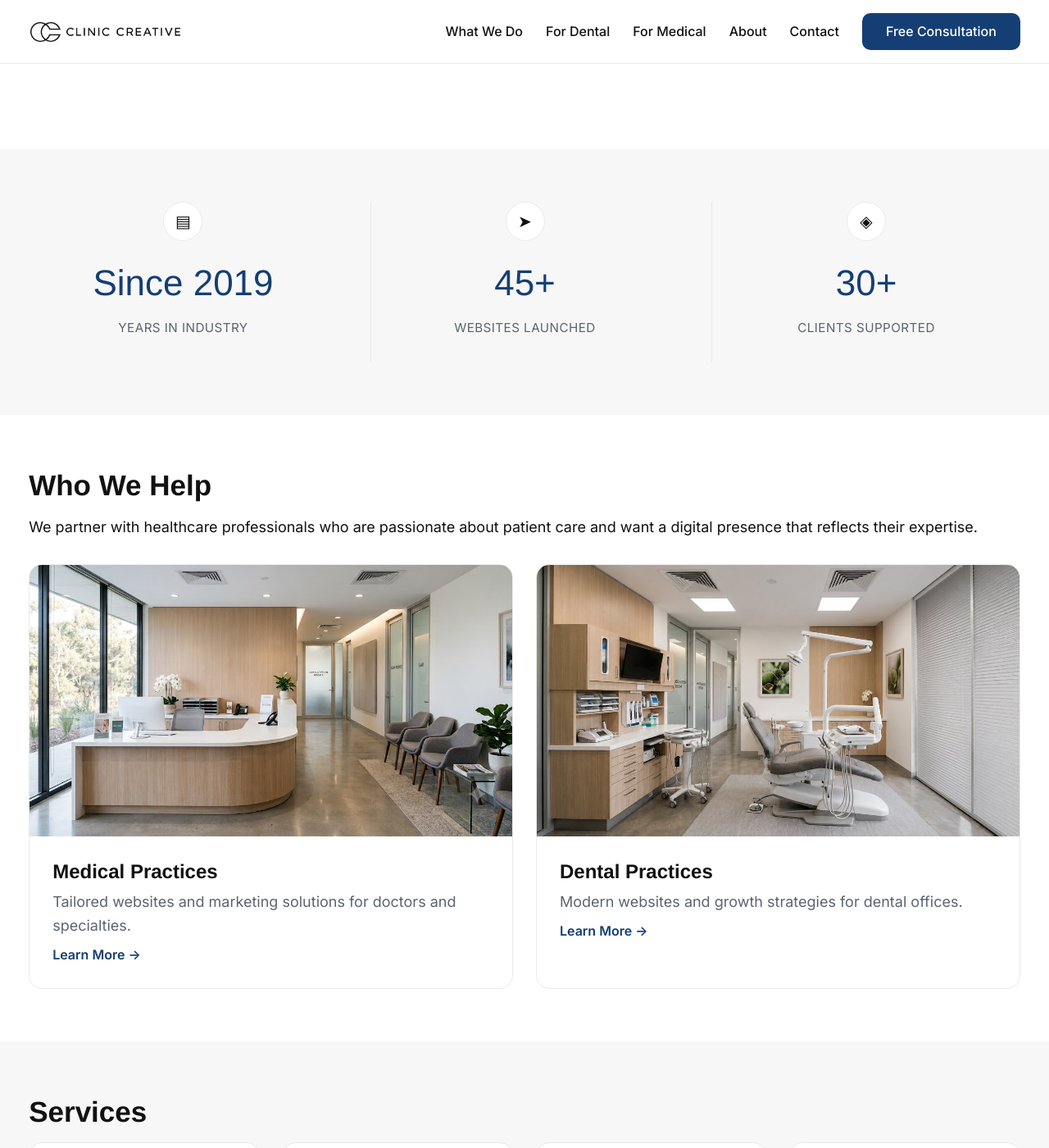
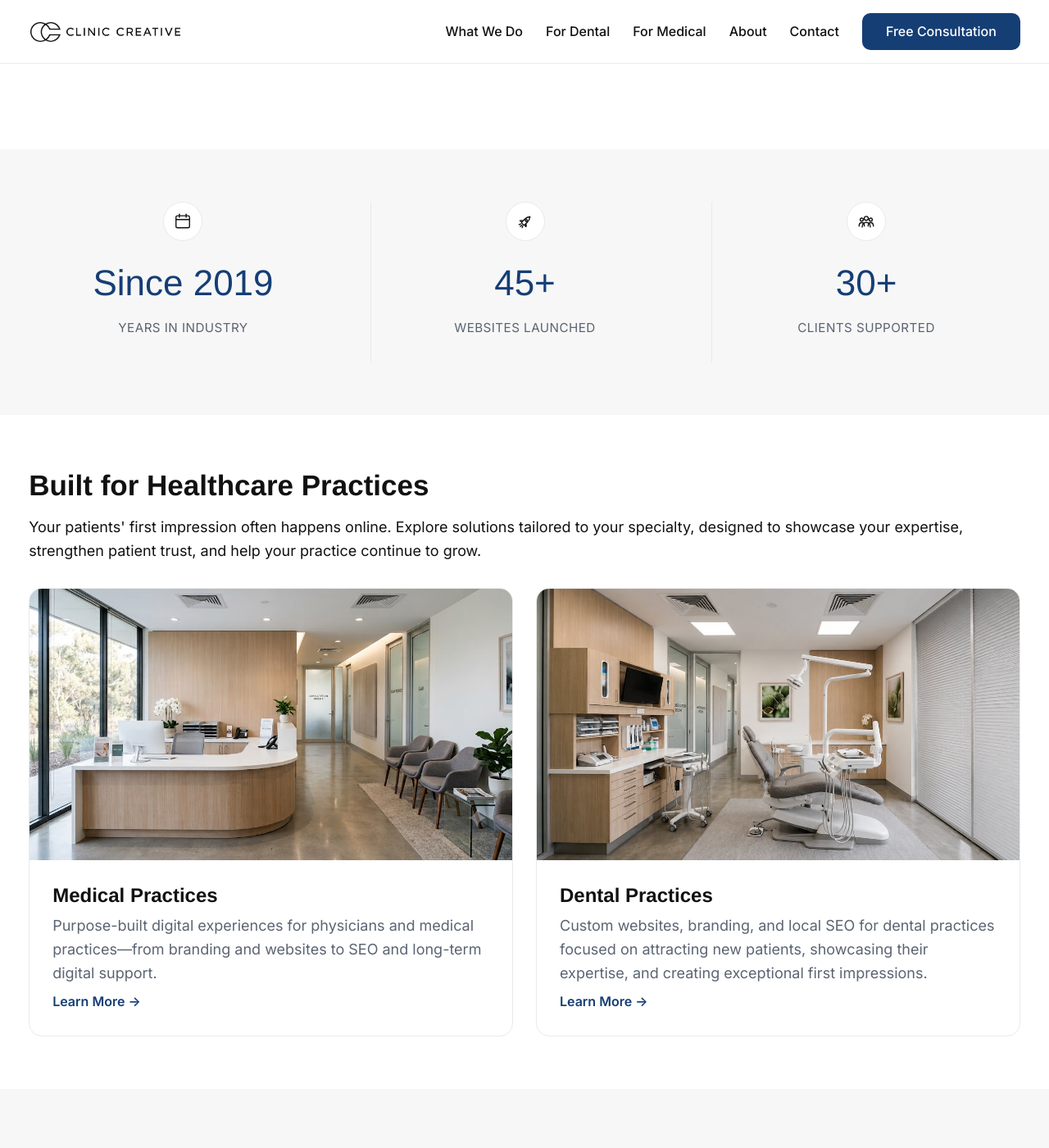
Before and after one commit to brendaboudaie/clinic-creative, a Jekyll site: the page built from index.md, in a window 1280 px wide and 1400 px high, scrolled down 640 px. Shown: the whole window at 82% size. Built offline with Jekyll 4.4.1, drawn with Linux system fonts in a browser that asks for light colours.

Commit message:
Replace glyph icons with real inline-SVG line icons
- New _includes/icon.html: thin-line SVG icon set (calendar, rocket,
  people, edit, monitor, search, settings) replacing plain Unicode
  glyphs — needed once specific pictographs (a rocket, a group of
  people) were requested that text glyphs can't reliably depict
- stats.html and card.html now route their `icon` value through this
  partial, falling back to printing the raw value as text if it isn't
  one of the named icons (keeps any other existing glyph usage working)
- Homepage/About stats: calendar/rocket/people icons
- Services grid (site-wide via _data/services.yml): monitor, edit,
  search, and settings icons for Website Design, Logo & Branding, SEO,
  and Website Maintenance
- Homepage "Who We Help" section copy updated (new header/description
  and both card descriptions)

Co-Authored-By: Claude Sonnet 5 <noreply@anthropic.com>

```diff
--- a/_includes/card.html
+++ b/_includes/card.html
@@ -7,7 +7,9 @@
   Parameters:
     title             - card heading (required)
     text              - card body copy
-    icon              - optional short text/emoji shown above the title
+    icon              - optional icon shown above the title; either a name
+                        from _includes/icon.html (e.g. "monitor") or, for
+                        backward compatibility, a raw text/emoji glyph
     image             - optional image path; renders full-bleed across the
                         top of the card (photo-card style), used instead of icon
     image_alt         - alt text for `image` (defaults to "", i.e.
@@ -32,7 +34,7 @@
   {% endif %}
   <div class="card__body">
     {% if include.icon and has_media == nil %}
-    <span class="card__icon" aria-hidden="true">{{ include.icon }}</span>
+    <span class="card__icon" aria-hidden="true">{% include icon.html name=include.icon %}</span>
     {% endif %}
     {% if include.title %}<h3 class="card__title">{{ include.title }}</h3>{% endif %}
     {% if include.text %}<p class="card__text">{{ include.text }}</p>{% endif %}
--- /dev/null
+++ b/_includes/icon.html
@@ -0,0 +1,64 @@
+{% comment %}
+  _includes/icon.html
+  A small set of thin-line SVG icons (1.5px stroke, currentColor) matching
+  the brand's minimal icon style — used where a specific pictograph (not
+  just an abstract glyph) is needed, e.g. the "By the Numbers" stats.
+
+    {% include icon.html name="calendar" %}
+
+  Parameters:
+    name - one of: calendar, rocket, people, edit, monitor, search, settings
+{% endcomment %}
+{%- case include.name -%}
+{%- when "calendar" -%}
+<svg viewBox="0 0 24 24" fill="none" stroke="currentColor" stroke-width="1.5" stroke-linecap="round" stroke-linejoin="round" aria-hidden="true">
+  <rect x="3" y="4.5" width="18" height="16" rx="2"/>
+  <line x1="3" y1="9.5" x2="21" y2="9.5"/>
+  <line x1="7.5" y1="2.5" x2="7.5" y2="6.5"/>
+  <line x1="16.5" y1="2.5" x2="16.5" y2="6.5"/>
+</svg>
+{%- when "rocket" -%}
+<svg viewBox="0 0 24 24" fill="none" stroke="currentColor" stroke-width="1.5" stroke-linecap="round" stroke-linejoin="round" aria-hidden="true">
+  <g transform="rotate(45 12 12)">
+    <path d="M12 3.2c1.7 2.1 2.7 4.8 2.7 7.6v4.4c0 .5-.2.9-.5 1.3-.3.3-.7.5-1.1.5h-2.2c-.4 0-.8-.2-1.1-.5-.3-.4-.5-.8-.5-1.3v-4.4c0-2.8 1-5.5 2.7-7.6z"/>
+    <circle cx="12" cy="10.2" r="1.4"/>
+    <path d="M9.3 13.8c-1.3.35-2.35 1.3-2.9 2.6l2.7-.35"/>
+    <path d="M14.7 13.8c1.3.35 2.35 1.3 2.9 2.6l-2.7-.35"/>
+    <path d="M10.1 18.6l-1 2.3"/>
+    <path d="M12.3 19.1l-.3 2.3"/>
+    <path d="M13.9 18.6l1 2.3"/>
+  </g>
+</svg>
+{%- when "people" -%}
+<svg viewBox="0 0 24 24" fill="none" stroke="currentColor" stroke-width="1.5" stroke-linecap="round" stroke-linejoin="round" aria-hidden="true">
+  <circle cx="6" cy="9.7" r="2"/>
+  <path d="M2.5 18.3c0-2.8 1.6-4.6 3.5-4.6s3.5 1.8 3.5 4.6"/>
+  <circle cx="18" cy="9.7" r="2"/>
+  <path d="M14.5 18.3c0-2.8 1.6-4.6 3.5-4.6s3.5 1.8 3.5 4.6"/>
+  <circle cx="12" cy="8" r="2.7"/>
+  <path d="M6.6 19.5c0-3.7 2.4-6.1 5.4-6.1s5.4 2.4 5.4 6.1"/>
+</svg>
+{%- when "edit" -%}
+<svg viewBox="0 0 24 24" fill="none" stroke="currentColor" stroke-width="1.5" stroke-linecap="round" stroke-linejoin="round" aria-hidden="true">
+  <path d="M12 4H6a2 2 0 00-2 2v12a2 2 0 002 2h12a2 2 0 002-2v-6"/>
+  <path d="M17.8 3.2a2 2 0 012.8 2.8L11 15.5l-4 1 1-4 9.8-9.3z"/>
+</svg>
+{%- when "monitor" -%}
+<svg viewBox="0 0 24 24" fill="none" stroke="currentColor" stroke-width="1.5" stroke-linecap="round" stroke-linejoin="round" aria-hidden="true">
+  <rect x="3" y="4" width="18" height="13" rx="1.5"/>
+  <line x1="8" y1="20.5" x2="16" y2="20.5"/>
+  <line x1="12" y1="17" x2="12" y2="20.5"/>
+</svg>
+{%- when "search" -%}
+<svg viewBox="0 0 24 24" fill="none" stroke="currentColor" stroke-width="1.5" stroke-linecap="round" stroke-linejoin="round" aria-hidden="true">
+  <circle cx="10.5" cy="10.5" r="6.5"/>
+  <line x1="15.3" y1="15.3" x2="20.5" y2="20.5"/>
+</svg>
+{%- when "settings" -%}
+<svg viewBox="0 0 24 24" fill="none" stroke="currentColor" stroke-width="1.5" stroke-linecap="round" stroke-linejoin="round" aria-hidden="true">
+  <circle cx="12" cy="12" r="3"/>
+  <path d="M19.4 15a1.65 1.65 0 00.33 1.82l.06.06a2 2 0 11-2.83 2.83l-.06-.06a1.65 1.65 0 00-1.82-.33 1.65 1.65 0 00-1 1.51V21a2 2 0 01-4 0v-.09A1.65 1.65 0 009 19.4a1.65 1.65 0 00-1.82.33l-.06.06a2 2 0 11-2.83-2.83l.06-.06a1.65 1.65 0 00.33-1.82 1.65 1.65 0 00-1.51-1H3a2 2 0 010-4h.09A1.65 1.65 0 004.6 9a1.65 1.65 0 00-.33-1.82l-.06-.06a2 2 0 112.83-2.83l.06.06a1.65 1.65 0 001.82.33H9a1.65 1.65 0 001-1.51V3a2 2 0 014 0v.09a1.65 1.65 0 001 1.51 1.65 1.65 0 001.82-.33l.06-.06a2 2 0 112.83 2.83l-.06.06a1.65 1.65 0 00-.33 1.82V9a1.65 1.65 0 001.51 1H21a2 2 0 010 4h-.09a1.65 1.65 0 00-1.51 1z"/>
+</svg>
+{%- else -%}
+{{ include.name }}
+{%- endcase -%}
--- a/_includes/stats.html
+++ b/_includes/stats.html
@@ -9,20 +9,22 @@
     stats:
       - number: "Since 2019"
         label: "In the industry"
-        icon: "▤"
+        icon: calendar
       - number: "45+"
         label: "Websites launched"
-        icon: "➤"
+        icon: rocket
 
   Parameters:
-    stats - array of { number, label, icon }, required (icon optional)
+    stats - array of { number, label, icon }, required (icon optional).
+            icon is one of _includes/icon.html's names (calendar, rocket,
+            people) or, for backward compatibility, a raw text/emoji glyph
 {% endcomment %}
 <div class="stats fade-in-up">
   {% for stat in include.stats %}
   <div class="stat">
     {% if stat.icon %}
     <span class="stat__icon-wrap" aria-hidden="true">
-      <span class="stat__icon">{{ stat.icon }}</span>
+      <span class="stat__icon">{% include icon.html name=stat.icon %}</span>
     </span>
     {% endif %}
     <p class="stat__number">{{ stat.number }}</p>
--- a/_sass/_components.scss
+++ b/_sass/_components.scss
@@ -146,6 +146,11 @@ a.card:focus-visible {
   display: inline-block;
   font-size: 1.75rem;
   margin-bottom: var(--space-xs);
+}
+
+.card__icon svg {
+  width: 28px;
+  height: 28px;
 }
 
 // Photo-card variant (image/image_placeholder set)  -  the image runs
@@ -313,8 +318,14 @@ a.card:focus-visible {
 }
 
 .stat__icon {
+  display: inline-flex;
   font-size: 1.25rem;
   color: var(--color-text);
+}
+
+.stat__icon svg {
+  width: 22px;
+  height: 22px;
 }
 
 .stat__number {
--- a/index.md
+++ b/index.md
@@ -14,25 +14,25 @@ hero:
 stats:
   - number: "Since 2019"
     label: "Years in Industry"
-    icon: "▤"
+    icon: calendar
   - number: "45+"
     label: "Websites Launched"
-    icon: "➤"
+    icon: rocket
   - number: "30+"
     label: "Clients Supported"
-    icon: "◈"
+    icon: people
 who_we_help:
-  title: "Who We Help"
-  subtitle: "We partner with healthcare professionals who are passionate about patient care and want a digital presence that reflects their expertise."
+  title: "Built for Healthcare Practices"
+  subtitle: "Your patients' first impression often happens online. Explore solutions tailored to your specialty, designed to showcase your expertise, strengthen patient trust, and help your practice continue to grow."
   cards:
     - title: Medical Practices
-      text: "Tailored websites and marketing solutions for doctors and specialties."
+      text: "Purpose-built digital experiences for physicians and medical practices—from branding and websites to SEO and long-term digital support."
       image: /assets/images/medical-office-sample.jpg
       image_alt: "A bright, modern medical office reception area"
       url: /medical/
       cta_text: "Learn More"
     - title: Dental Practices
-      text: "Modern websites and growth strategies for dental offices."
+      text: "Custom websites, branding, and local SEO for dental practices focused on attracting new patients, showcasing their expertise, and creating exceptional first impressions."
       image: /assets/images/dental-office-sample.jpg
       image_alt: "A clean, modern dental treatment room"
       url: /dental/
```
Also changed, not shown: _data/services.yml (+5 -6 lines), about.md (+3 -3 lines).
